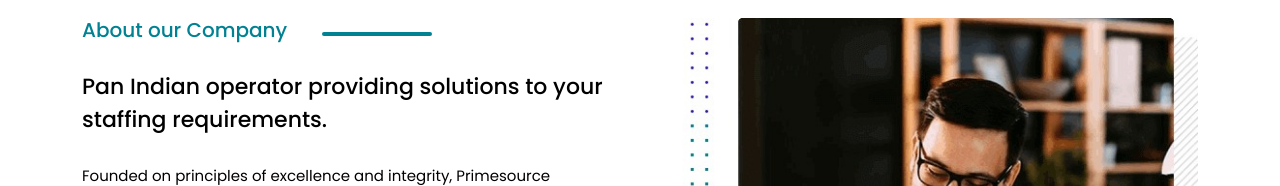
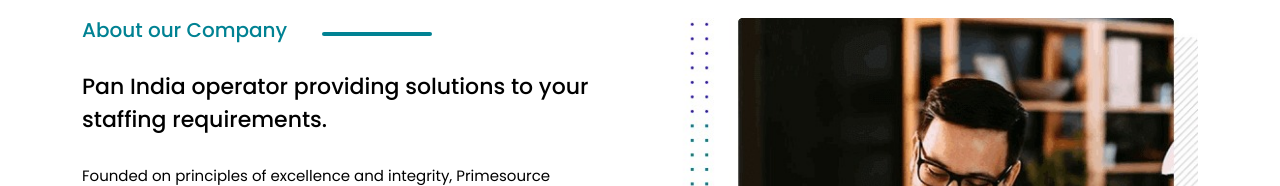
Before and after one commit to Ilyas73-hue/primesource, a React (Create React App) app: page /about in a window 1280 px wide. Shown: the part 432-618 px from the top of the page. Built offline with nearby package versions, Linux system fonts and the light colour scheme.

Commit message:
all updated

```diff
--- a/src/component/About/About.js
+++ b/src/component/About/About.js
@@ -117,7 +117,7 @@ function About() {
               </div>
               <div id="home-section3-div-3">
                 <p id="home-section3-sub-content">
-                  Pan Indian operator providing solutions to your staffing
+                  Pan India operator providing solutions to your staffing
                   requirements.
                 </p>
               </div>
```
